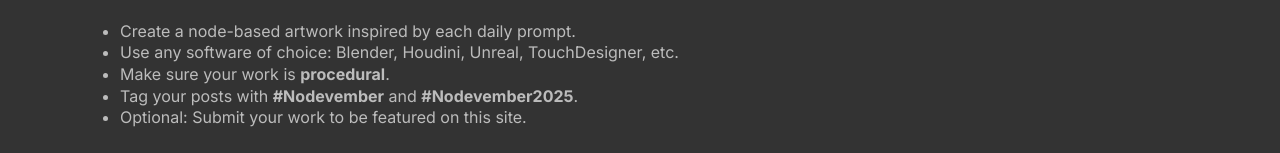
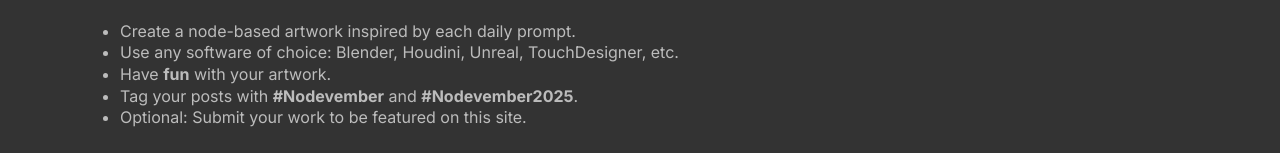
Before and after one commit to AbisoyeOnanuga/nodevember-2025, a Next.js app: page / in a window 1280 px wide. Shown: the part 1163-1316 px from the top of the page. Built offline with nearby package versions, Linux system fonts and the light colour scheme.

Commit message:
update instructions component

```diff
--- a/src/components/Instructions.tsx
+++ b/src/components/Instructions.tsx
@@ -5,7 +5,7 @@
         <ul className="list-disc pl-6 space-y-2">
           <li>Create a node-based artwork inspired by each daily prompt.</li>
           <li>Use any software of choice: Blender, Houdini, Unreal, TouchDesigner, etc.</li>
-          <li>Make sure your work is <strong>procedural</strong>.</li>
+          <li>Have <strong>fun</strong> with your artwork.</li>
           <li>Tag your posts with <strong>#Nodevember</strong> and <strong>#Nodevember2025</strong>.</li>
           <li>Optional: Submit your work to be featured on this site.</li>
         </ul>
```
